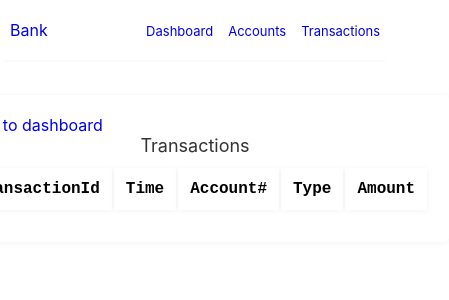
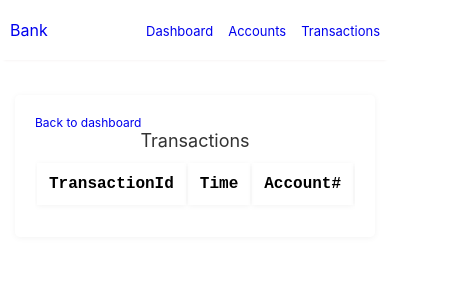
Before and after one commit to Ruqayya-Hasnee/banking-app, a React (Create React App) app: page /transactions in a window 390 px wide. Shown: the top 300 px of the page, 449 px wide, since content can reach past the window. Built offline with nearby package versions, Linux system fonts and the light colour scheme.

Commit message:
added resposiveness

```diff
--- a/src/App.css
+++ b/src/App.css
@@ -39,6 +39,7 @@ td {
   box-shadow: rgba(0, 0, 0, 0.05) 0px 1px 6px;
   padding: 12px;
   font-size: 12px;
+  min-width: 85px;
 }
 
 .table-buttons {
@@ -51,3 +52,15 @@ td {
   font-size: 12px;
   cursor: pointer;
 }
+
+@media only screen and (max-width: 767px) {
+  /* CSS rules for small screens */
+  .wrapper {
+    max-width: 100%;
+  }
+
+  table {
+    display: block;
+    overflow: auto;
+  }
+}
--- a/src/components/dashboard/dashboard.css
+++ b/src/components/dashboard/dashboard.css
@@ -1,4 +1,4 @@
-.dashboard-wrapper{
+.dashboard-wrapper {
   display: flex;
   justify-content: center;
   align-items: center;
@@ -50,3 +50,14 @@
 .title {
   text-transform: capitalize;
 }
+
+@media only screen and (max-width: 767px) {
+  /* CSS rules for small screens */
+  .dashboard-wrapper {
+    flex-direction: column;
+  }
+
+  .stats-card {
+    max-width: 100%;
+  }
+}
--- a/src/components/transaction/transaction.css
+++ b/src/components/transaction/transaction.css
@@ -62,6 +62,13 @@
   font-size: 12px;
 }
 
-.transaction-actions button{
-    cursor: pointer;
+.transaction-actions button {
+  cursor: pointer;
 }
+
+@media only screen and (max-width: 767px) {
+  /* CSS rules for small screens */
+  .input-wrapper label {
+    width: 75px;
+  }
+}
--- a/src/components/transactions/Transactions.js
+++ b/src/components/transactions/Transactions.js
@@ -12,7 +12,7 @@ const Transactions = () => {
   return (
     <div className="table-wrapper">
       <div className="wrapper">
-        <div className="table-action">
+        <div className="table-actions">
           <Link to="/">Back to dashboard</Link>
         </div>
         <p>Transactions</p>
```
Lines whose indentation alone changed are shown as unchanged.
